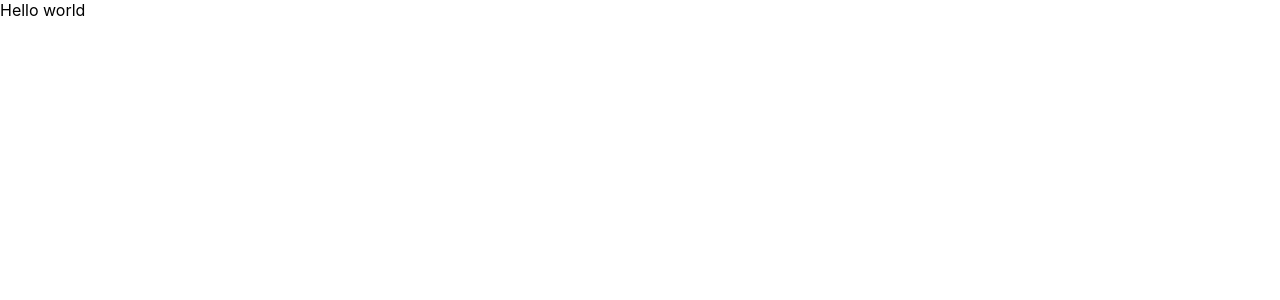
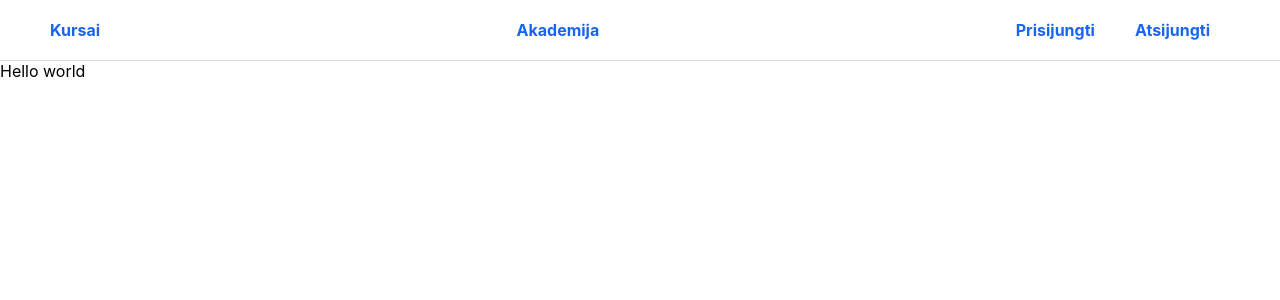
Before and after one commit to ArnasDickus/Akademija, a React (Create React App) app: page / in a window 1280 px wide. Shown: the top 300 px of the page. Built offline with nearby package versions, Linux system fonts and the light colour scheme.

Commit message:
primary headre finished  Please enter the commit message for your changes. Lines starting

```diff
--- a/src/App.js
+++ b/src/App.js
@@ -1,4 +1,5 @@
 import React from 'react';
+import Header from "./components/header/header.component";
 
 
 class App extends React.Component  {
@@ -11,7 +12,9 @@ class App extends React.Component  {
   }
   render() {
     return (
+
         <div>
+          <Header />
           Hello world
         </div>
     )
--- a/src/baseScss/global/variables.scss
+++ b/src/baseScss/global/variables.scss
@@ -0,0 +1,2 @@
+$mainBlue: #D6D8DA;
+$headerBorder: #1865f2;
--- /dev/null
+++ b/src/components/header/header.component.js
@@ -0,0 +1,27 @@
+import React from 'react';
+import './header.styles.scss';
+
+const Header = () => {
+    return (
+        <div className="header">
+            <div className="header__wrapper">
+                <div className="header__flex">
+                    <div>
+                        <a className="header__nav-link">Kursai</a>
+                    </div>
+
+                    <div>
+                        <a className="header__nav-link">Akademija</a>
+                    </div>
+
+                    <div>
+                        <a className="header__nav-link">Prisijungti</a>
+                        <a className="header__nav-link">Atsijungti </a>
+                    </div>
+                </div>
+            </div>
+        </div>
+    )
+}
+
+export default Header;
--- /dev/null
+++ b/src/components/header/header.styles.scss
@@ -0,0 +1,25 @@
+@import "../../baseScss/global/variables";
+
+.header {
+  border-bottom: 1px solid $mainBlue;
+
+  &__wrapper {
+    margin-right: auto;
+    margin-left:  auto;
+    max-width: 1200px;
+    padding: 20px 10px;
+  }
+
+  &__flex {
+    display: flex;
+    justify-content: space-between;
+  }
+
+  &__nav-link {
+    color: $headerBorder;
+    font-weight: 700;
+    padding-right: 30px;
+    padding-left: 10px;
+    cursor: pointer;
+  }
+}
```
